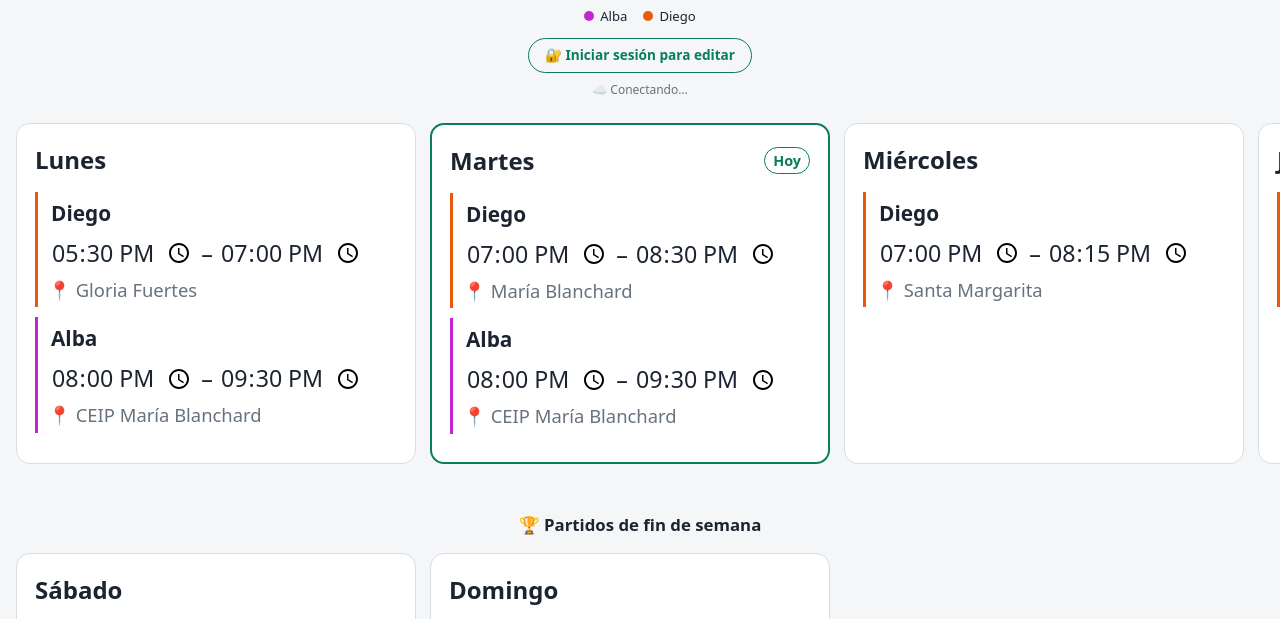
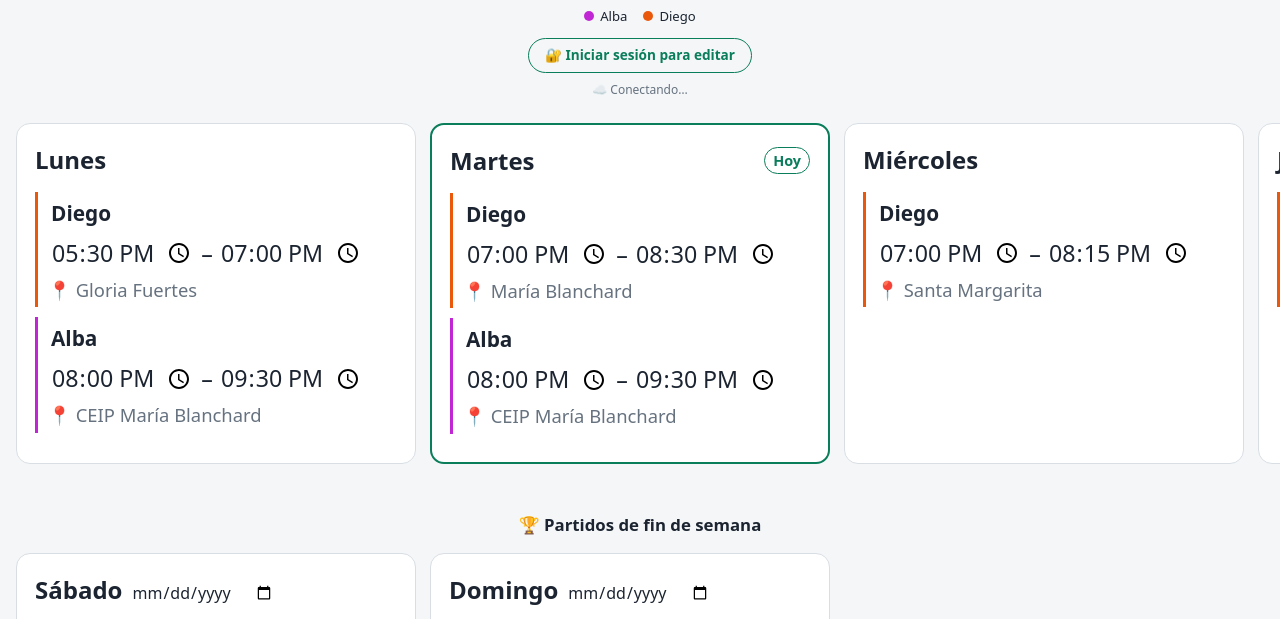
Before and after one commit to fidelts4/repowebs, a plain HTML site: page horarios-basket/index.html in a window 1280 px wide. Shown: the part 115-734 px from the top of the page. Drawn offline with Linux system fonts and the light colour scheme; no server answers.

Commit message:
horarios-basket: fecha editable junto al día en las fichas de partido
Co-authored-by: Copilot <223556219+Copilot@users.noreply.github.com>

```diff
--- a/horarios-basket/index.html
+++ b/horarios-basket/index.html
@@ -85,6 +85,7 @@
 
   .section-title { padding: 0 16px; margin: 28px 0 8px; font-size: 1.05rem; text-align: center; }
   .time .label { color: var(--muted); font-size: 1.1rem; margin-right: 2px; }
+  .day h2 .field-time { font-size: 1rem; font-weight: 500; margin-left: 6px; }
   .home-away { display: inline-block; margin-top: 4px; }
   a.back { display: block; width: fit-content; margin-bottom: 8px; color: var(--muted); font-size: .85rem; text-decoration: none; }
   a.back:hover { color: var(--accent); }
@@ -340,7 +341,12 @@
       section.dataset.day = day.day;
 
       const h2 = document.createElement('h2');
-      h2.innerHTML = `${day.name} <span class="today-badge" hidden>Hoy</span>`;
+      h2.innerHTML = `<span>${day.name}<input class="field-time" type="date" value="${day.date || ''}"></span> <span class="today-badge" hidden>Hoy</span>`;
+      const dateInput = h2.querySelector('input');
+      dateInput.addEventListener('change', () => {
+        day.date = dateInput.value;
+        saveMatches();
+      });
       section.appendChild(h2);
 
       if (day.matches.length === 0) {
```
